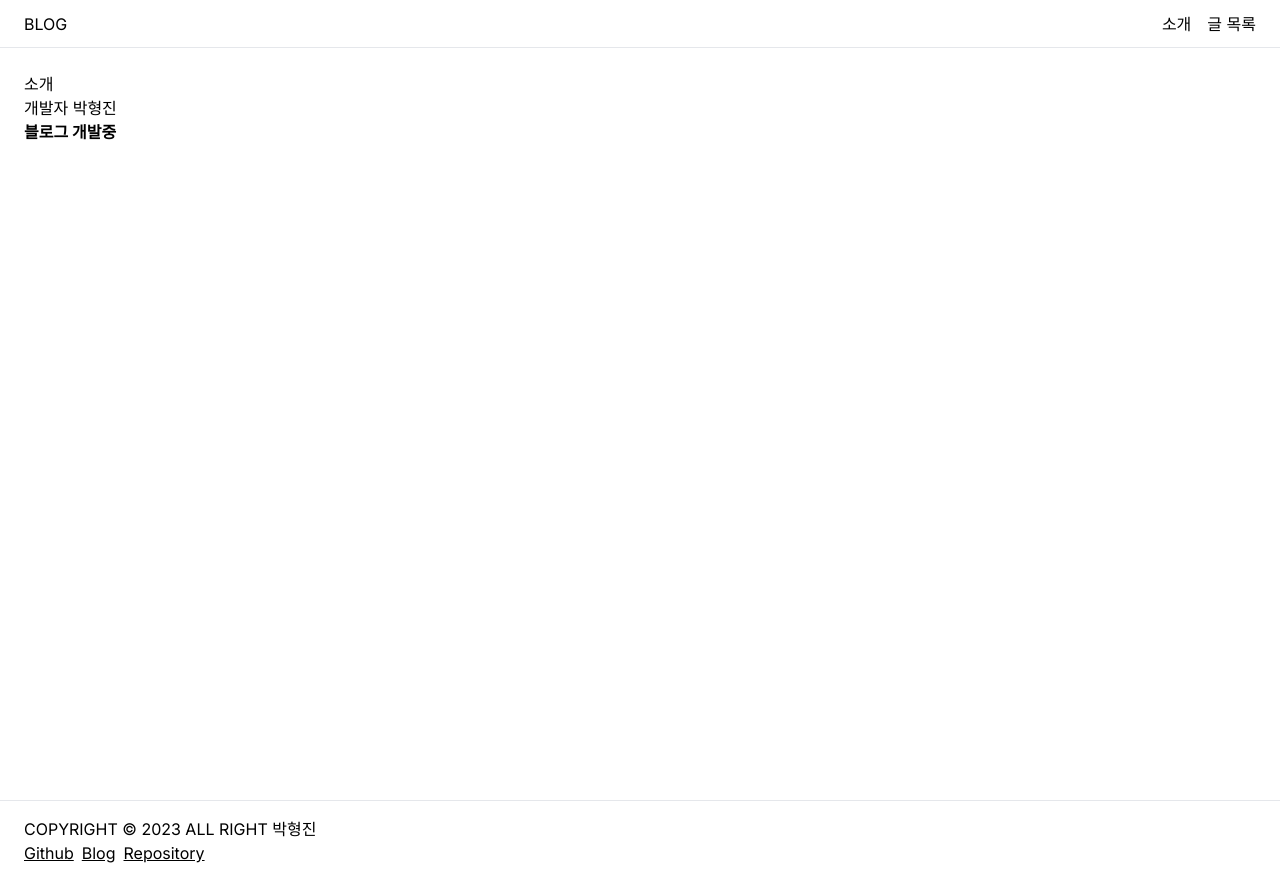
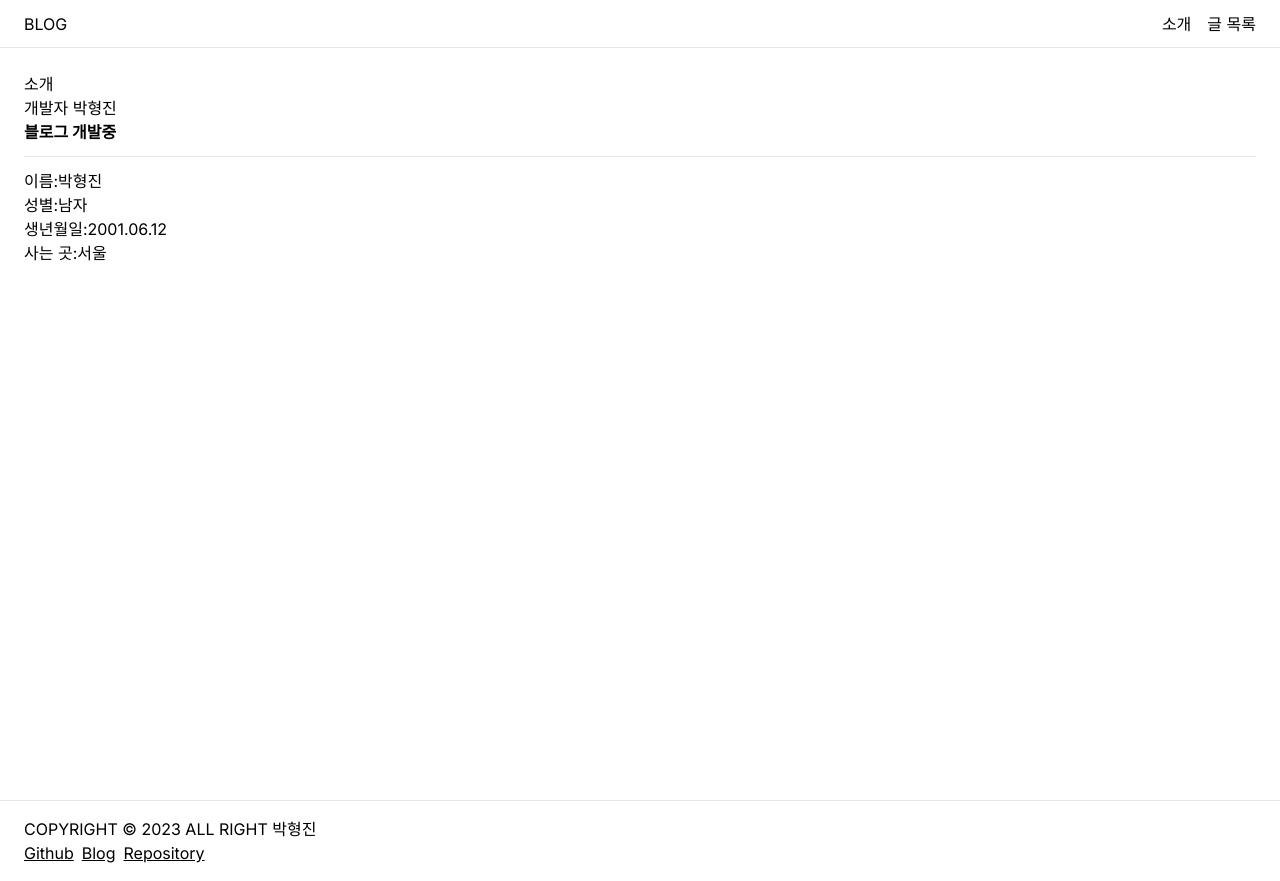
Before and after one commit to hywlss9/hywlss9.github.io, a Next.js app: page /nextjs-github-pages/about in a window 1280 px wide. Built offline with nearby package versions, Linux system fonts and the light colour scheme.

Commit message:
refactor: 내 정보 입력

```diff
--- a/src/app/about/page.tsx
+++ b/src/app/about/page.tsx
@@ -1,11 +1,25 @@
 import Container from "@/components/container";
+
+const INFO: { title: string; content: string }[] = [
+  { title: "이름", content: "박형진" },
+  { title: "성별", content: "남자" },
+  { title: "생년월일", content: "2001.06.12" },
+  { title: "사는 곳", content: "서울" },
+];
 
 export default function About() {
   return (
-    <Container>
+    <Container className="flex-col items-center justift-center">
       <h2>소개</h2>
       <p>개발자 박형진</p>
       <strong>블로그 개발중</strong>
+      <hr className="my-3" />
+      {INFO.map(({ title, content }, index) => (
+        <div key={index} className="flex items-center">
+          <p>{title}: </p>
+          <p>{content}</p>
+        </div>
+      ))}
     </Container>
   );
 }
```
